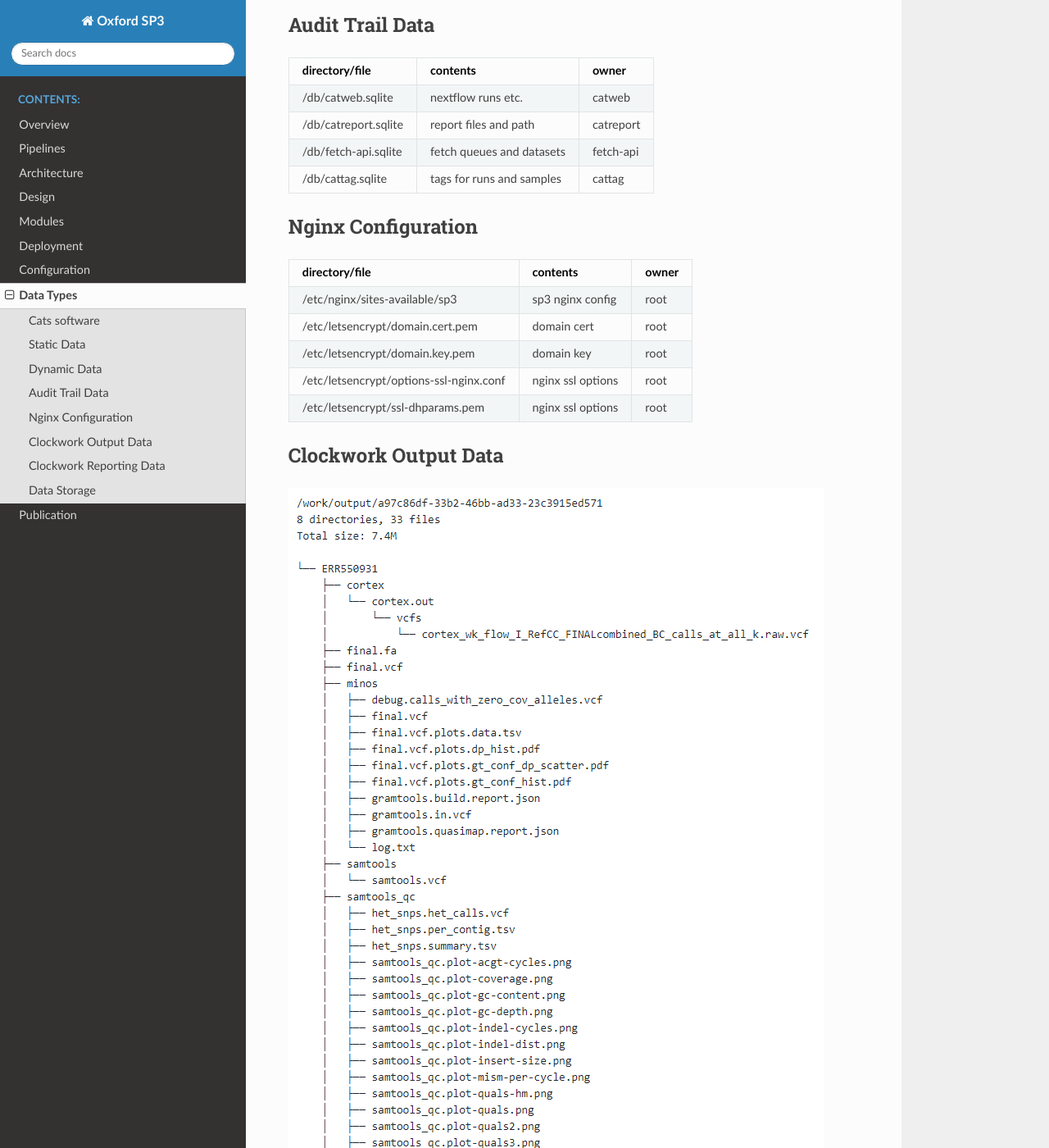
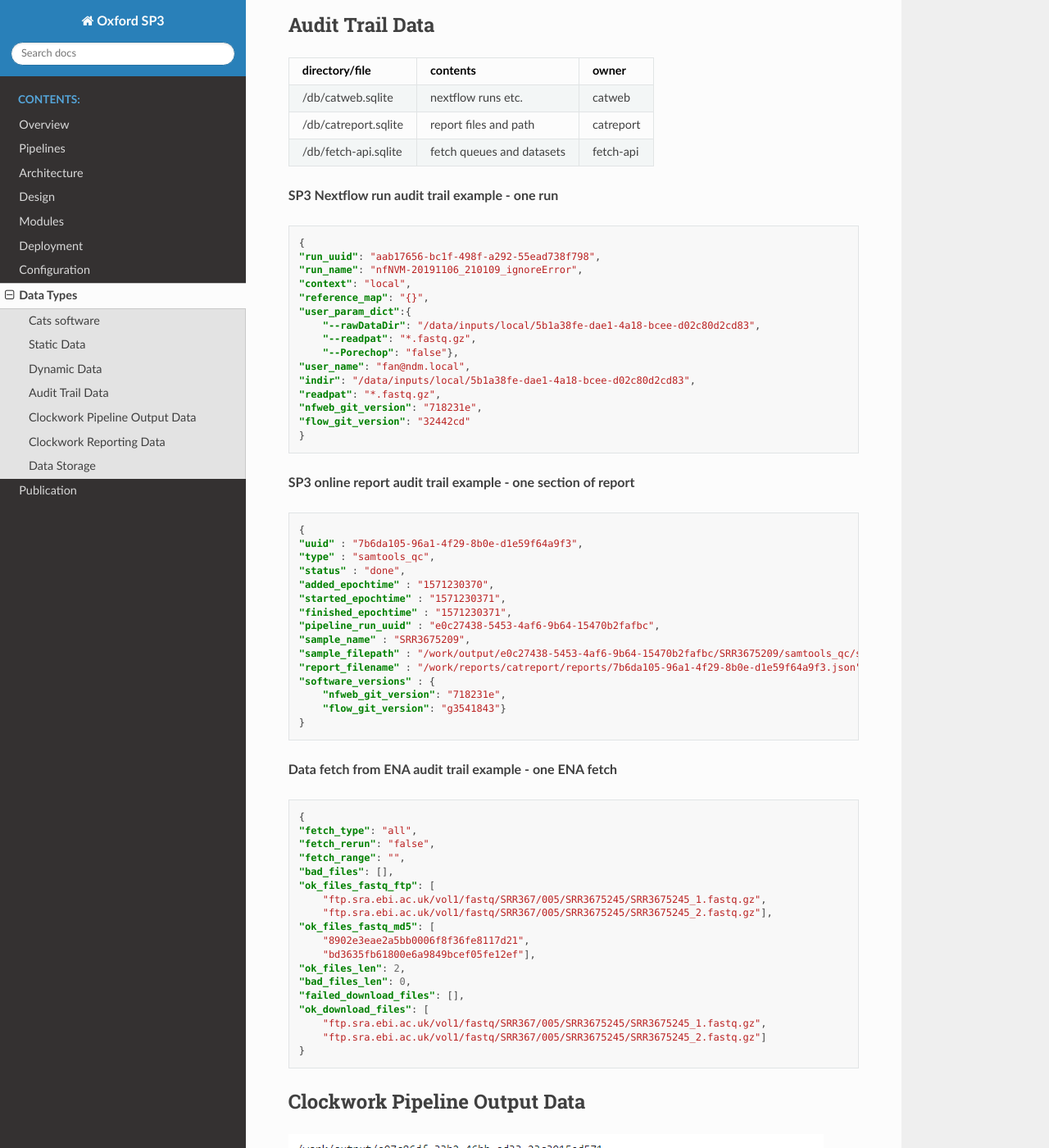
Before and after one commit to oxfordmmm/catdocs, a Sphinx documentation site: the page built from docs/source/directory.rst, in a window 1280 px wide and 1400 px high, scrolled down 1247 px. Shown: the whole window at 82% size. Built offline with Sphinx 7.4.7 and the Read the Docs theme 2.0.0, drawn with Linux system fonts in a browser that asks for light colours; pages that are not in the unit, such as notebooks, are missing from menus.

Commit message:
update data types

```diff
--- a/docs/source/directory.rst
+++ b/docs/source/directory.rst
@@ -80,36 +80,80 @@ Audit Trail Data
 +----------------------+--------------------------+-----------+
 | /db/fetch-api.sqlite | fetch queues and datasets| fetch-api |
 +----------------------+--------------------------+-----------+
-| /db/cattag.sqlite    | tags for runs and samples| cattag    |
-+----------------------+--------------------------+-----------+
 
 
-Nginx Configuration
--------------------
+**SP3 Nextflow run audit trail example - one run**
 
-+-----------------------------------------+-------------------------+---------------+
-| directory/file                          | contents                | owner         |
-+=========================================+=========================+===============+
-| /etc/nginx/sites-available/sp3          | sp3 nginx config        | root          |
-+-----------------------------------------+-------------------------+---------------+
-| /etc/letsencrypt/domain.cert.pem        | domain cert             | root          |
-+-----------------------------------------+-------------------------+---------------+
-| /etc/letsencrypt/domain.key.pem         | domain key              | root          |
-+-----------------------------------------+-------------------------+---------------+
-| /etc/letsencrypt/options-ssl-nginx.conf | nginx ssl options       | root          |
-+-----------------------------------------+-------------------------+---------------+
-| /etc/letsencrypt/ssl-dhparams.pem       | nginx ssl options       | root          |
-+-----------------------------------------+-------------------------+---------------+
+.. code-block:: JSON
+
+    {
+    "run_uuid": "aab17656-bc1f-498f-a292-55ead738f798",
+    "run_name": "nfNVM-20191106_210109_ignoreError",
+    "context": "local",
+    "reference_map": "{}",
+    "user_param_dict":{
+        "--rawDataDir": "/data/inputs/local/5b1a38fe-dae1-4a18-bcee-d02c80d2cd83",
+        "--readpat": "*.fastq.gz",
+        "--Porechop": "false"},
+    "user_name": "fan@ndm.local",
+    "indir": "/data/inputs/local/5b1a38fe-dae1-4a18-bcee-d02c80d2cd83",
+    "readpat": "*.fastq.gz",
+    "nfweb_git_version": "718231e",
+    "flow_git_version": "32442cd"
+    }
 
 
-Clockwork Output Data
----------------------
+**SP3 online report audit trail example - one section of report**
+
+.. code-block:: JSON
+
+    {
+    "uuid" : "7b6da105-96a1-4f29-8b0e-d1e59f64a9f3",
+    "type" : "samtools_qc",
+    "status" : "done",
+    "added_epochtime" : "1571230370",
+    "started_epochtime" : "1571230371",
+    "finished_epochtime" : "1571230371",
+    "pipeline_run_uuid" : "e0c27438-5453-4af6-9b64-15470b2fafbc",
+    "sample_name" : "SRR3675209",
+    "sample_filepath" : "/work/output/e0c27438-5453-4af6-9b64-15470b2fafbc/SRR3675209/samtools_qc/samtools_qc.stats",
+    "report_filename" : "/work/reports/catreport/reports/7b6da105-96a1-4f29-8b0e-d1e59f64a9f3.json",
+    "software_versions" : {
+        "nfweb_git_version": "718231e",
+        "flow_git_version": "g3541843"}
+    }
+
+**Data fetch from ENA audit trail example - one ENA fetch**
+
+.. code-block:: JSON
+
+    {
+    "fetch_type": "all",
+    "fetch_rerun": "false",
+    "fetch_range": "",
+    "bad_files": [],
+    "ok_files_fastq_ftp": [
+        "ftp.sra.ebi.ac.uk/vol1/fastq/SRR367/005/SRR3675245/SRR3675245_1.fastq.gz",
+        "ftp.sra.ebi.ac.uk/vol1/fastq/SRR367/005/SRR3675245/SRR3675245_2.fastq.gz"],
+    "ok_files_fastq_md5": [
+        "8902e3eae2a5bb0006f8f36fe8117d21",
+        "bd3635fb61800e6a9849bcef05fe12ef"],
+    "ok_files_len": 2,
+    "bad_files_len": 0,
+    "failed_download_files": [],
+    "ok_download_files": [
+        "ftp.sra.ebi.ac.uk/vol1/fastq/SRR367/005/SRR3675245/SRR3675245_1.fastq.gz",
+        "ftp.sra.ebi.ac.uk/vol1/fastq/SRR367/005/SRR3675245/SRR3675245_2.fastq.gz"]
+    }
+
+Clockwork Pipeline Output Data
+------------------------------
 
 .. image:: _static/cwoutput.png
 
 
 Clockwork Reporting Data
--------------------------
+------------------------
 
 +-------------------------+-------------------------+-----------------+
 | Process                 | Files                   | Notes           |
```
